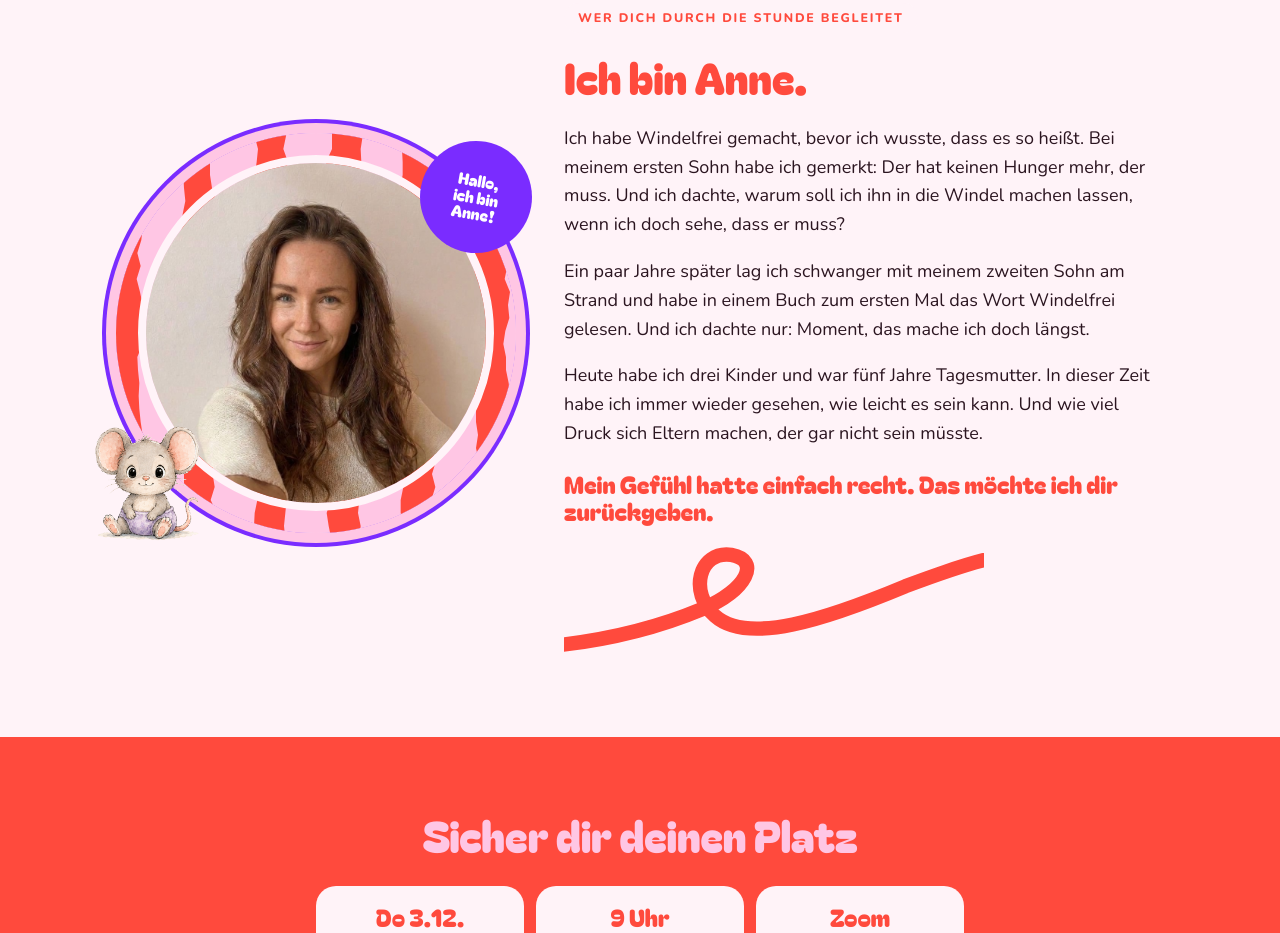
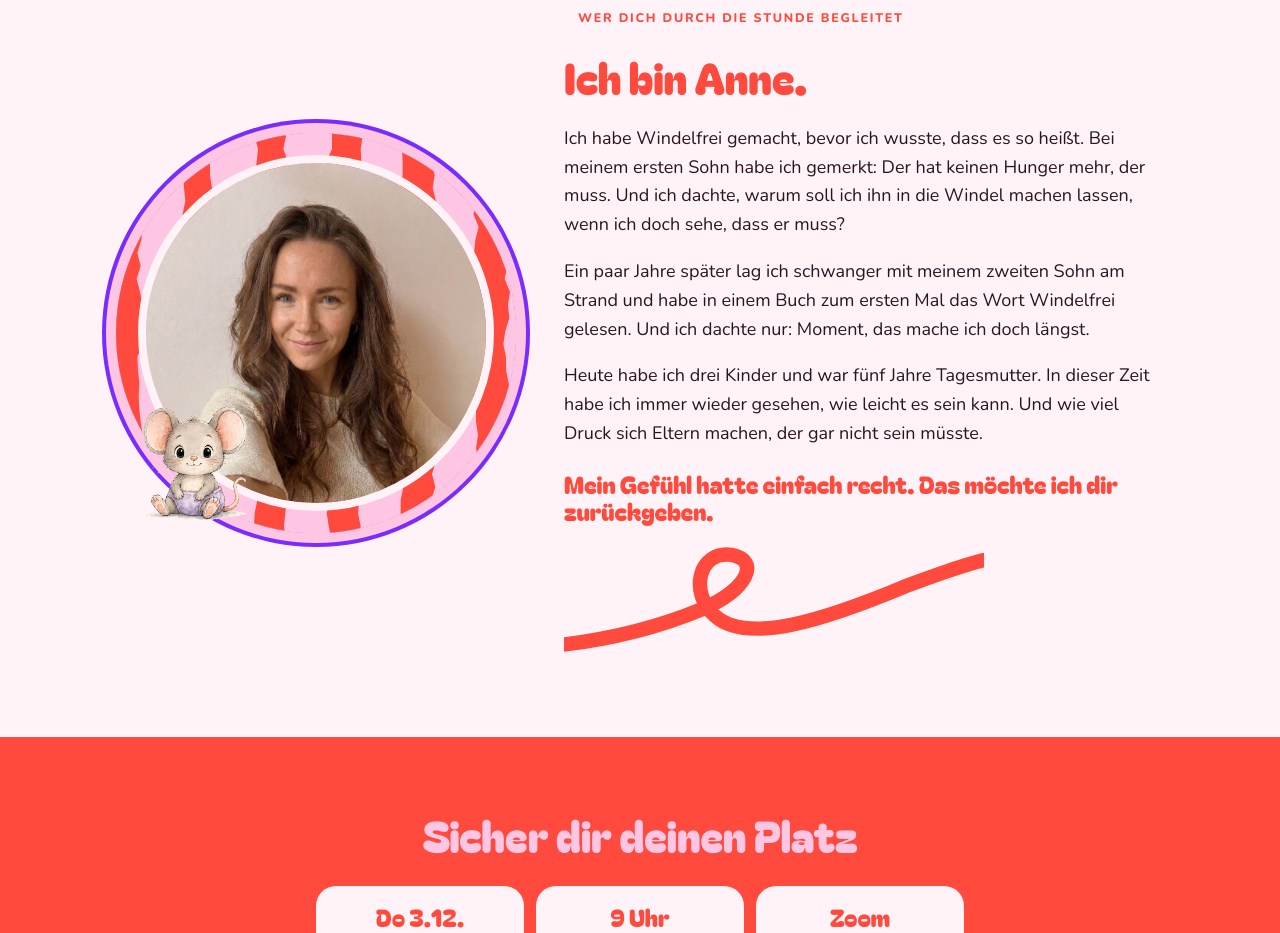
Before and after one commit to annesiebenkees-ai/pippin-welt, a plain HTML site: page webinar/index.html in a window 1280 px wide. Shown: the part 3500-4433 px from the top of the page. Drawn offline with Linux system fonts and the light colour scheme.

Commit message:
Update Pippin-Welt

```diff
--- a/webinar/index.html
+++ b/webinar/index.html
@@ -15,10 +15,8 @@
 /* Annes Portrait im Kreis (16.11.2026) */
 .anne-kreis { position: relative; width: 100%; max-width: 420px; aspect-ratio: 1; margin: 0 auto; border-radius: 50%; padding: 22px; background: url(../assets/plakat/streifen-tomate-rosa.svg) center / cover; box-shadow: 0 0 0 10px var(--rosa), 0 0 0 14px var(--violett); }
 .anne-kreis .anne-bild { width: 100%; height: 100%; border-radius: 50%; object-fit: cover; object-position: 50% 28%; border: 8px solid var(--hellrosa); display: block; }
-.anne-sticker { position: absolute; top: 2%; right: -4%; z-index: 3; width: 112px; height: 112px; border-radius: 50%; background: var(--violett); color: var(--weiss); display: flex; align-items: center; justify-content: center; text-align: center; font: 400 1rem/1.05 'Bagel', sans-serif; transform: rotate(10deg); }
-.anne-maus { position: absolute; left: -6%; bottom: -2%; width: 110px; z-index: 2; }
-@media (max-width: 760px) { .anne-kreis { max-width: 300px; padding: 16px; } .anne-sticker { width: 88px; height: 88px; font-size: .85rem; right: -2%; } .anne-maus { width: 84px; left: -2%; } }
-</style>
+.anne-maus { position: absolute; left: 6%; bottom: 3%; width: 110px; z-index: 2; }
+@media (max-width: 760px) { .anne-kreis { max-width: 300px; padding: 16px; } </style>
 </head>
 <body>
 
@@ -106,7 +104,6 @@
   <div class="wrap anne-grid">
     <div class="anne-kreis">
       <img class="anne-bild" src="../assets/anne-portrait-webinar.jpg" alt="Anne Siebenkees lächelt in die Kamera" width="896" height="1195" loading="lazy">
-      <span class="anne-sticker">Hallo,<br>ich bin<br>Anne!</span>
       <img class="anne-maus" src="../assets/plakat/pippin-sit.png" alt="" width="110" loading="lazy">
     </div>
     <div>
```
